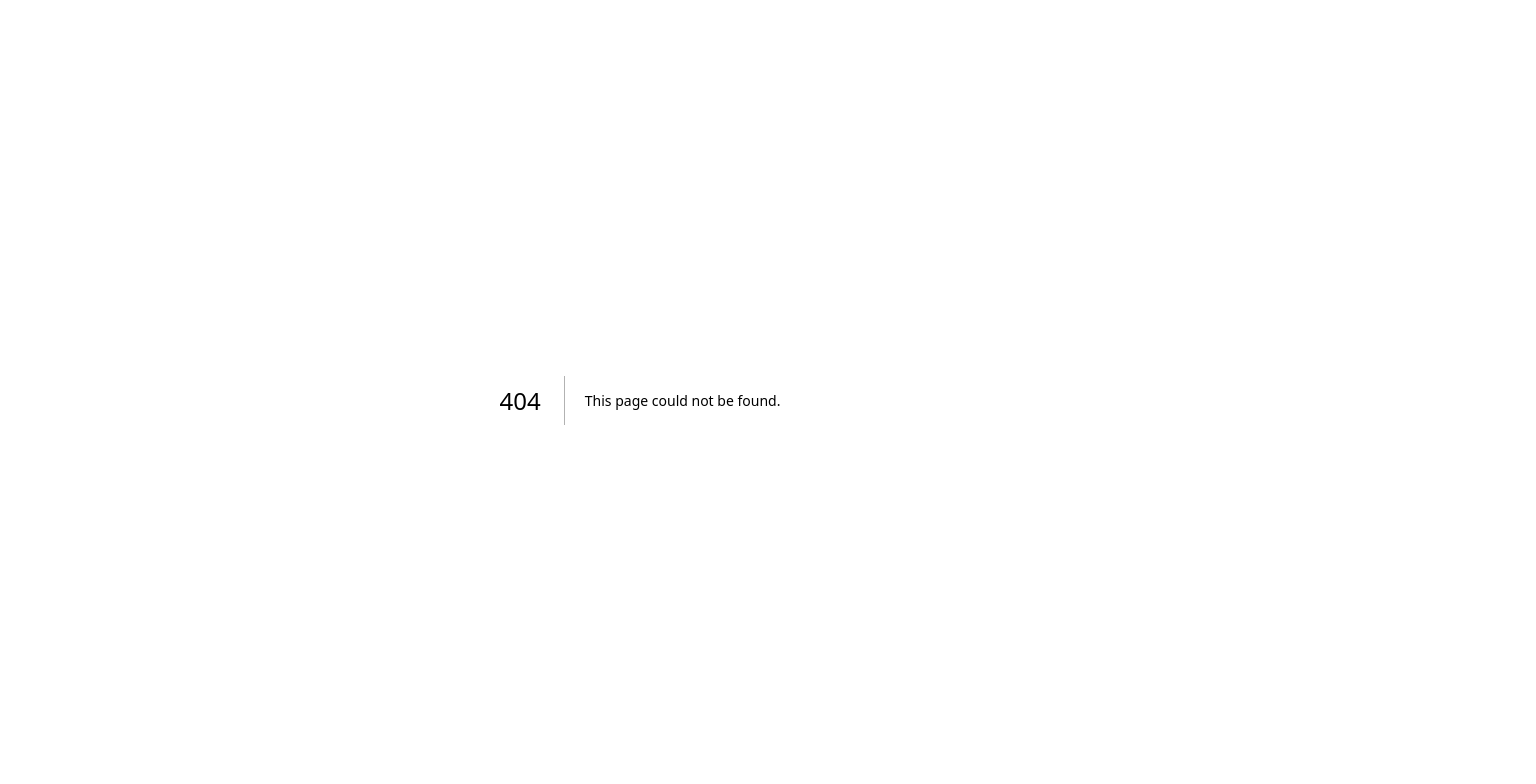
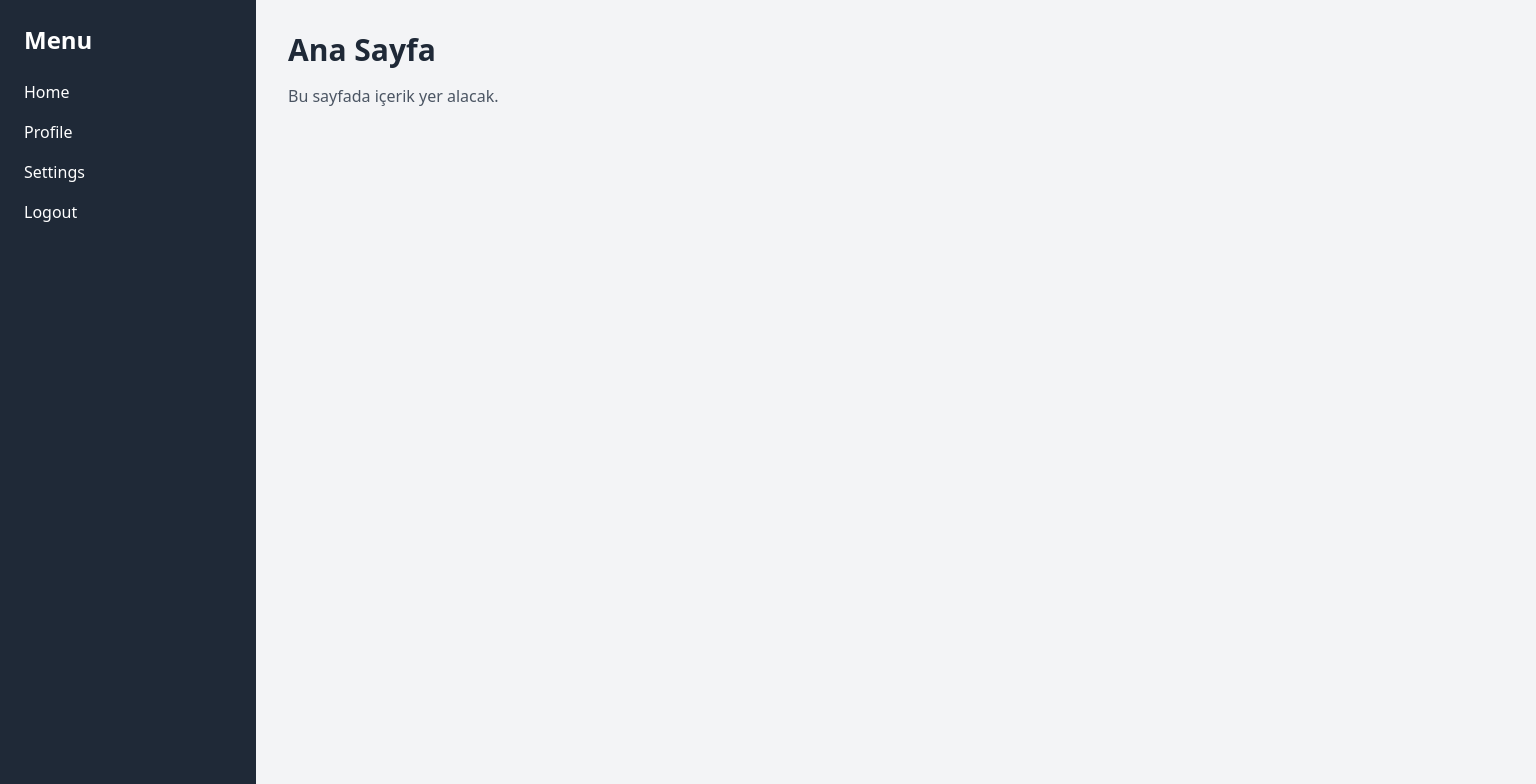
Before and after one commit to ertugakmann/BrockPortal, a Next.js app: page /student in a window 1280 px wide. Before the commit this address had no page. Shown: the top 784 px of the page, 1536 px wide, since content can reach past the window. Built offline with nearby package versions, Linux system fonts and the light colour scheme.

Commit message:
The structure of student page has created.

```diff
--- /dev/null
+++ b/app/student/layout.jsx
@@ -0,0 +1,87 @@
+"use client";
+
+import { useState } from "react";
+
+export default function RootLayout({ children }) {
+    const [isSidebarOpen, setIsSidebarOpen] = useState(false);
+
+    return (
+        <div>
+            <div className="flex flex-col min-h-screen">
+                {/* Mobil Üst Bar */}
+                <div className="sm:hidden bg-gray-800 text-white p-4 flex justify-between items-center">
+                    <button
+                        onClick={() => setIsSidebarOpen(!isSidebarOpen)}
+                        className="text-lg font-bold"
+                    >
+                        Menu
+                    </button>
+                    <button
+                        onClick={() => setIsSidebarOpen(!isSidebarOpen)}
+                        className="text-white"
+                    >
+                        {isSidebarOpen ? "Close" : "Open"}
+                    </button>
+                </div>
+
+                {/* Sidebar */}
+                <aside
+                    className={`${
+                        isSidebarOpen ? "translate-x-0" : "-translate-x-full"
+                    } fixed sm:translate-x-0 w-64 h-screen bg-gray-800 text-white transform transition-transform duration-300 ease-in-out z-50`}
+                >
+                    <div className="p-6">
+                        <h2 className="text-2xl font-bold mb-6">Menu</h2>
+                        <ul>
+                            <li className="mb-4">
+                                <a
+                                    href="#"
+                                    className="text-white hover:underline"
+                                >
+                                    Home
+                                </a>
+                            </li>
+                            <li className="mb-4">
+                                <a
+                                    href="#"
+                                    className="text-white hover:underline"
+                                >
+                                    Profile
+                                </a>
+                            </li>
+                            <li className="mb-4">
+                                <a
+                                    href="#"
+                                    className="text-white hover:underline"
+                                >
+                                    Settings
+                                </a>
+                            </li>
+                            <li className="mb-4">
+                                <a
+                                    href="#"
+                                    className="text-white hover:underline"
+                                >
+                                    Logout
+                                </a>
+                            </li>
+                        </ul>
+                    </div>
+                </aside>
+
+                {/* Content */}
+                <main className="sm:ml-64 p-8 w-full bg-gray-100 flex-grow">
+                    {children}
+                </main>
+
+                {/* Sidebar açıkken tıklama ile kapatma */}
+                {isSidebarOpen && (
+                    <div
+                        className="fixed inset-0 bg-black opacity-50 z-40 sm:hidden"
+                        onClick={() => setIsSidebarOpen(false)}
+                    ></div>
+                )}
+            </div>
+        </div>
+    );
+}
--- /dev/null
+++ b/app/student/page.jsx
@@ -0,0 +1,9 @@
+// app/page.js
+export default function Student() {
+    return (
+        <div>
+            <h1 className="text-3xl font-bold text-gray-800">Ana Sayfa</h1>
+            <p className="mt-4 text-gray-600">Bu sayfada içerik yer alacak.</p>
+        </div>
+    );
+}
--- a/components/Login.jsx
+++ b/components/Login.jsx
@@ -2,6 +2,7 @@ import React from "react";
 
 import { PiStudentDuotone } from "react-icons/pi";
 import { FaWpforms } from "react-icons/fa";
+import Link from "next/link";
 
 const Login = () => {
     return (
@@ -11,14 +12,17 @@ const Login = () => {
                     Brockenhurst College
                 </h1>
                 <div className="flex lg:flex-row flex-col gap-9 md:gap-16 mt-12 ">
-                    <button className="box-border relative z-30 inline-flex items-center justify-center m-2 w-auto px-8 py-3 overflow-hidden font-bold text-white transition-all duration-300 bg-brock-blue rounded-md cursor-pointer group ring-offset-2 ring-1 ring-indigo-300 ring-offset-gray-100 hover:ring-offset-gray-200 ease focus:outline-none ">
+                    <Link
+                        className="box-border relative z-30 inline-flex items-center justify-center m-2 w-auto px-8 py-3 overflow-hidden font-bold text-white transition-all duration-300 bg-brock-blue rounded-md cursor-pointer group ring-offset-2 ring-1 ring-indigo-300 ring-offset-gray-100 hover:ring-offset-gray-200 ease focus:outline-none"
+                        href={"/student"}
+                    >
                         <span className="absolute bottom-0 right-0 w-8 h-20 -mb-8 -mr-5 transition-all duration-300 ease-out transform rotate-45 translate-x-1 bg-white opacity-10 group-hover:translate-x-0"></span>
                         <span className="absolute top-0 left-0 w-20 h-8 -mt-1 -ml-12 transition-all duration-300 ease-out transform -rotate-45 -translate-x-1 bg-white opacity-10 group-hover:translate-x-0"></span>
                         <span className="relative z-20 flex items-center text-[14px]">
                             <PiStudentDuotone className="relative w-5 h-5 mr-2 text-white" />
                             I am a Current Student
                         </span>
-                    </button>
+                    </Link>
                     <button className="box-border relative z-30 inline-flex items-center justify-center m-2 w-auto px-12 py-3 overflow-hidden font-bold text-white transition-all duration-300 bg-brock-blue rounded-md cursor-pointer group ring-offset-2 ring-1 ring-indigo-300 ring-offset-gray-100 hover:ring-offset-gray-200 ease focus:outline-none">
                         <span className="absolute bottom-0 right-0 w-8 h-20 -mb-8 -mr-5 transition-all duration-300 ease-out transform rotate-45 translate-x-1 bg-white opacity-10 group-hover:translate-x-0"></span>
                         <span className="absolute top-0 left-0 w-20 h-8 -mt-1 -ml-12 transition-all duration-300 ease-out transform -rotate-45 -translate-x-1 bg-white opacity-10 group-hover:translate-x-0"></span>
```
